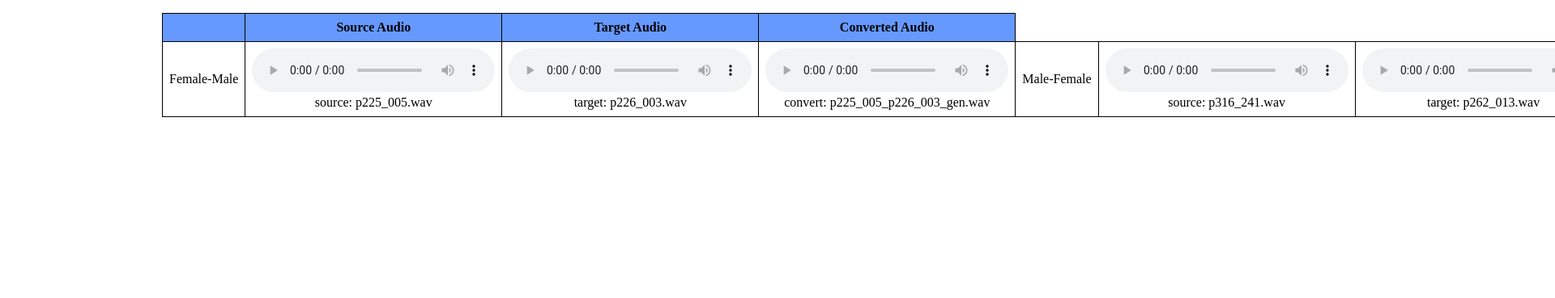
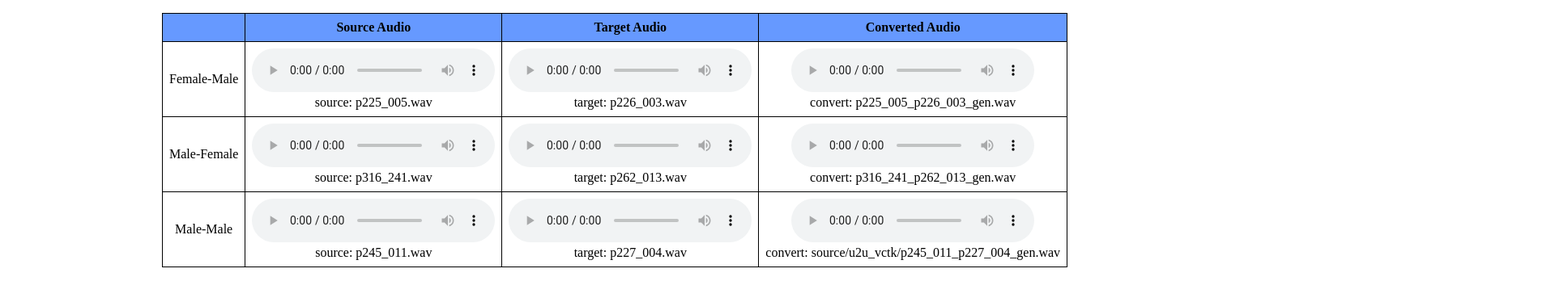
Before and after one commit to 2901733926/VC-project, a plain HTML site: page index.html in a window 1280 px wide. Shown: the part 105-474 px from the top of the page at 81% size, 1920 px wide, since content can reach past the window. Drawn offline with Linux system fonts and the light colour scheme.

Commit message:
Update index.html

```diff
--- a/index.html
+++ b/index.html
@@ -76,6 +76,8 @@
             <br>
             convert: p225_005_p226_003_gen.wav
           </td>
+        </tr>
+        <tr>
           <td>Male-Female</td>
           <td>
             <audio controls>
@@ -98,6 +100,8 @@
             <br>
             convert: p316_241_p262_013_gen.wav
           </td>
+        </tr>
+        <tr>
           <td>Male-Male</td>
           <td>
             <audio controls>
@@ -120,4 +124,5 @@
             <br>
             convert: source/u2u_vctk/p245_011_p227_004_gen.wav
           </td>
+        </tr>
 </body>
```
